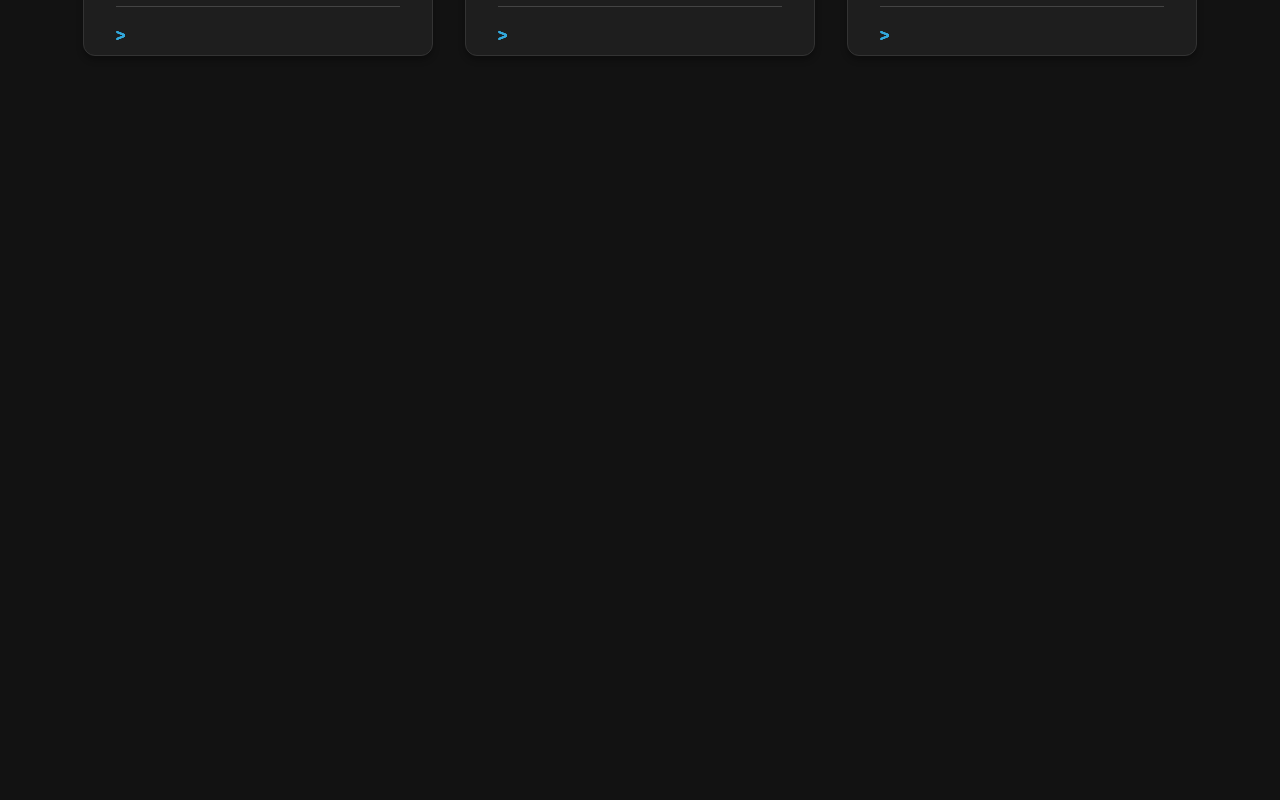
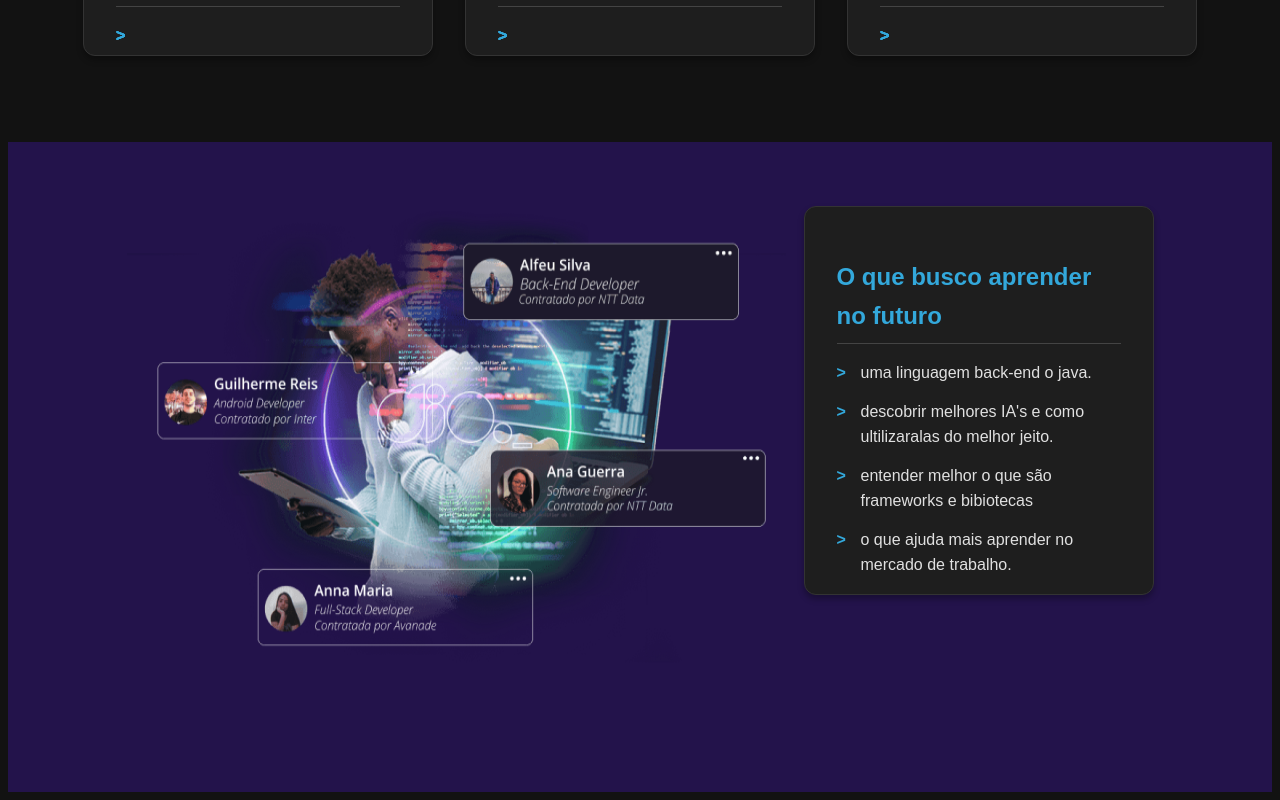
Before and after one commit to emilio-manoel/trilha-percoridas, a React (Vite) app: page / in a window 1280 px wide. Shown: the part 1009-1809 px from the top of the page. Before the commit the page ends 1159 px from the top, so only its background shows below. Built offline with nearby package versions, Linux system fonts and the light colour scheme.

Commit message:
aside adicionada com sucesso, mais somente a base dele

```diff
--- a/src/components/aside/Aside.tsx
+++ b/src/components/aside/Aside.tsx
@@ -1,10 +1,18 @@
-import './aside.css'
+import "./aside.css";
 
 export default function Aside() {
-
-    return(
+  return (
     <aside>
-
+      <img src="src/assets/professional-challenges.png" alt="dio-imagem" />
+      <div className="card-trilha">
+        <h2 id="o-que-busco-aprender-titulo">O que busco aprender no futuro</h2>
+        <ul>
+          <li>uma linguagem back-end o java.</li>
+          <li>descobrir melhores IA's e como ultilizaralas do melhor jeito.</li>
+          <li>entender melhor o que são frameworks e bibiotecas</li>
+          <li>o que ajuda mais aprender no mercado de trabalho.</li>
+        </ul>
+      </div>
     </aside>
-    )
+  );
 }
--- a/src/components/aside/aside.css
+++ b/src/components/aside/aside.css
@@ -0,0 +1,32 @@
+aside {
+  background-color: #23134b;
+  padding: 4rem 2rem;
+  max-width: 1500px;
+  height: 650px;
+  display: flex;
+  flex-wrap: wrap;
+  justify-content: center;
+}
+
+[alt="dio-imagem"] {
+  width: 659px;
+  height: 462px;
+  margin-right: 18px;
+}
+
+@media (max-width: 768px) {
+  aside {
+    height: auto;
+  }
+
+  [alt="dio-imagem"] {
+    width: 100%;
+    height: 300px;
+    object-fit: contain;
+    object-position: top;
+  }
+}
+
+aside .card-trilha{
+  max-height: 389px;
+}
--- a/src/components/header/Header.css
+++ b/src/components/header/Header.css
@@ -71,3 +71,22 @@ h1 {
   background-color: #33a8db;
   color: #fff;
 }
+
+@media (max-width: 768px) {
+  header h1 {
+    font-size: 2.5rem;
+  }
+
+  .container-imagens-principais {
+    gap: 1rem;
+  }
+
+  .imagens-principais {
+    width: 70px;
+  }
+
+  #texto-principal {
+    width: 90%;
+    font-size: 1rem;
+  }
+}
```
